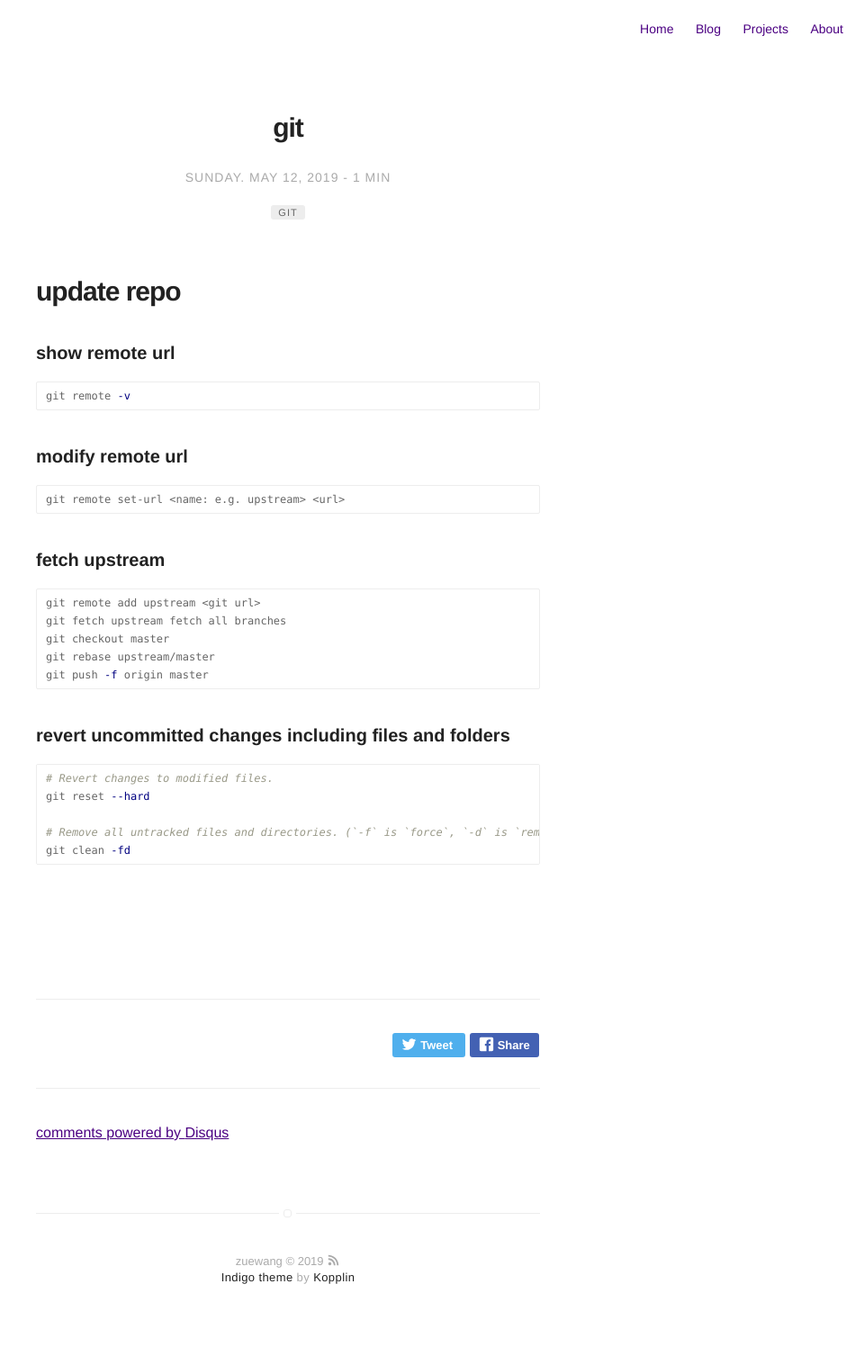
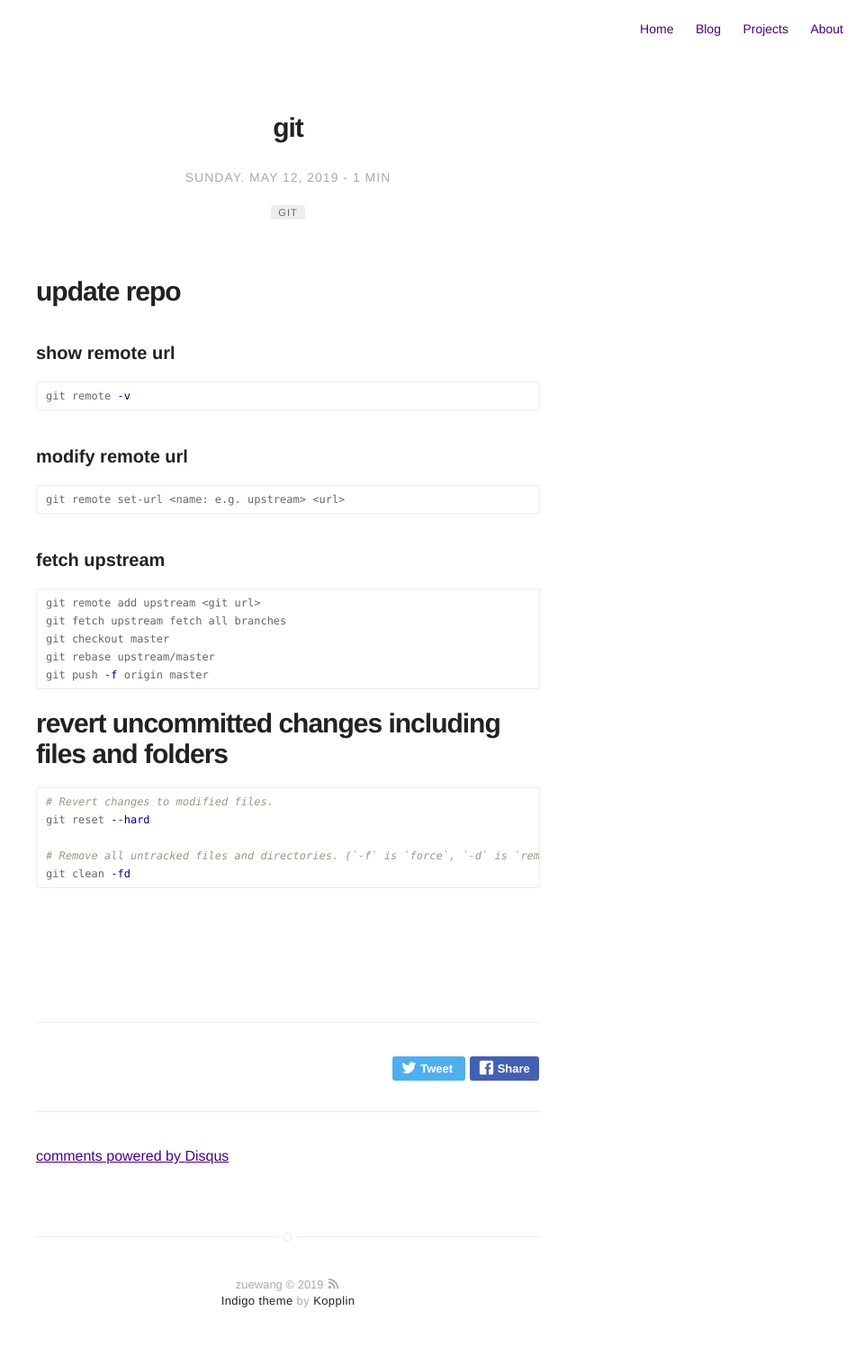
Before and after one commit to zuewang/zuewang.github.io, a Jekyll site: the page built from _posts/2019-05-12-git.markdown, in a window 1280 px wide. Shown: the whole page at 90% size, without its empty margins (320-1280 px from the left). Built offline with Jekyll 4.4.1, drawn with Linux system fonts in a browser that asks for light colours; comment, search, counter and statistics services are not loaded; before the commit the page ends 1491 px from its top, so only the background shows below that.

Commit message:
git reset uncommited change

```diff
--- a/_posts/2019-05-12-git.markdown
+++ b/_posts/2019-05-12-git.markdown
@@ -32,7 +32,8 @@ git rebase upstream/master
 git push -f origin master
 {% endhighlight %}
 
-### revert uncommitted changes including files and folders
+# revert uncommitted changes including files and folders
+
 {% highlight shell %}
 # Revert changes to modified files.
 git reset --hard
```
